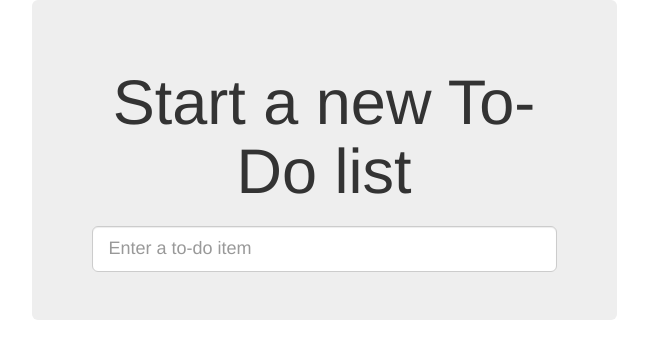
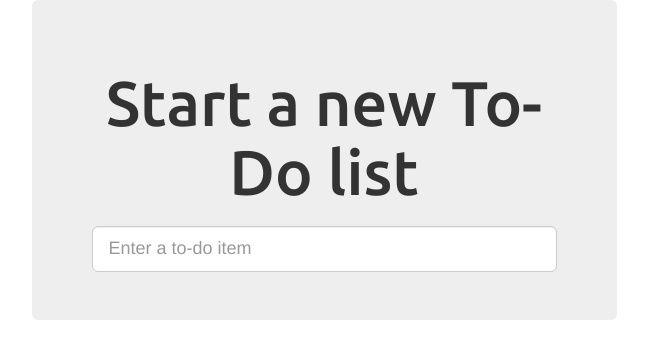
Before and after one commit to robie1373/didwhat, a Django app: page / in a window 1280 px wide. Shown: the top 359 px of the page, without its empty margins (316-964 px from the left). Run offline with Django 3.2, Linux system fonts and the light colour scheme; some libraries are stand-ins or nearby versions.

Commit message:
added some fonts to base.html and base.css

```diff
--- a/lists/static/base.css
+++ b/lists/static/base.css
@@ -1,3 +1,11 @@
 #id_new_item {
   margin-top: 2ex;
 }
+
+h1 {
+  font-family: "Ubuntu", serif;
+}
+
+table {
+  font-family: "Roboto", serif;
+}
--- a/lists/templates/base.html
+++ b/lists/templates/base.html
@@ -6,8 +6,10 @@
     <meta http-equiv="X-UA-Compatible" content="IE=edge">
     <meta name="viewport" content="width=device-width, initial-scale=1">
     <title>To-Do lists</title>
-  <link href="/static/bootstrap/css/bootstrap.min.css" rel="stylesheet">
-  <link href="/static/base.css" rel="stylesheet">
+    <link href='https://fonts.googleapis.com/css?family=Roboto' rel='stylesheet' type='text/css'>
+    <link href='https://fonts.googleapis.com/css?family=Ubuntu:400,500' rel='stylesheet' type='text/css'>
+    <link href="/static/bootstrap/css/bootstrap.min.css" rel="stylesheet">
+    <link href="/static/base.css" rel="stylesheet">
   </head>
 
   <body>
```
